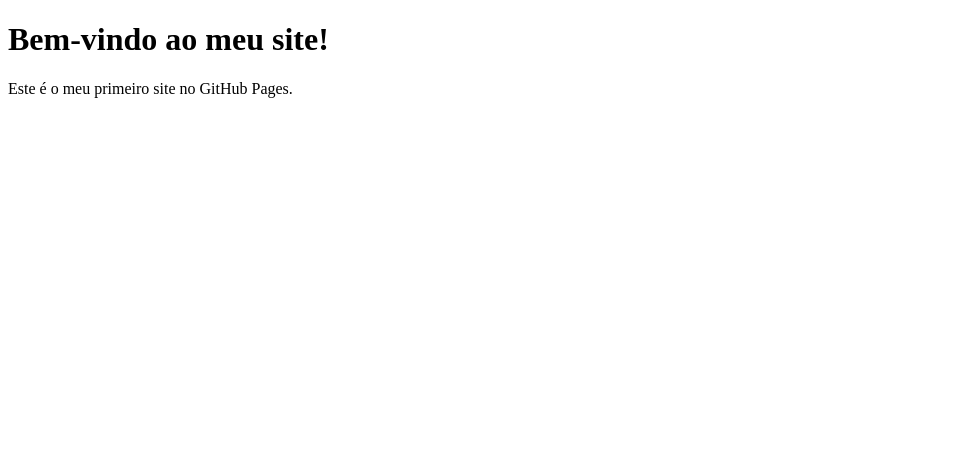
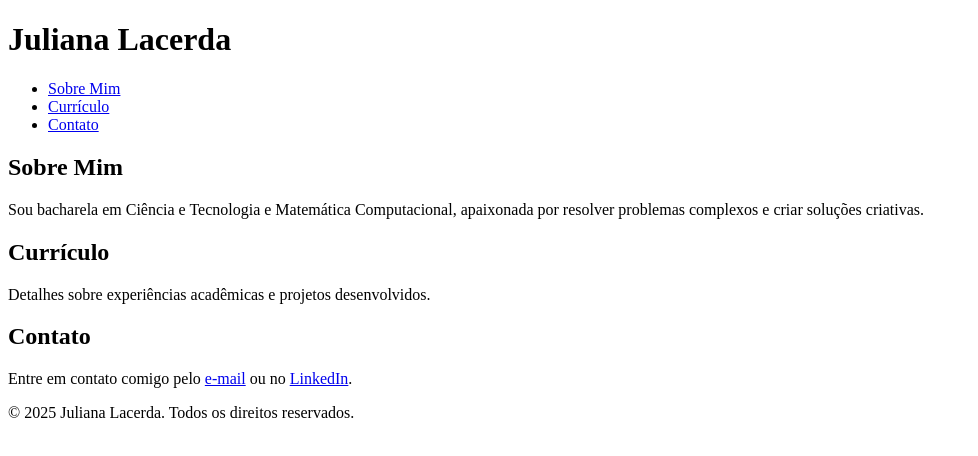
Before and after one commit to JulianaLacerda/julianalacerda.github.io, a plain HTML site: page index.html in a window 1280 px wide. Shown: the whole page, without its empty margins (0-978 px from the left). Drawn offline with Linux system fonts and the light colour scheme.

Commit message:
Novas Informações index.html

```diff
--- a/index.html
+++ b/index.html
@@ -1,10 +1,38 @@
 <!DOCTYPE html>
-<html>
+<html lang="pt-br">
 <head>
-  <title>Meu Site</title>
+    <meta charset="UTF-8">
+    <meta name="viewport" content="width=device-width, initial-scale=1.0">
+    <title>Juliana Lacerda</title>
+    <link rel="stylesheet" href="style.css">
 </head>
 <body>
-  <h1>Bem-vindo ao meu site!</h1>
-  <p>Este é o meu primeiro site no GitHub Pages.</p>
+    <header>
+        <h1>Juliana Lacerda</h1>
+        <nav>
+            <ul>
+                <li><a href="#sobre">Sobre Mim</a></li>
+                <li><a href="#curriculo">Currículo</a></li>
+                <li><a href="#contato">Contato</a></li>
+            </ul>
+        </nav>
+    </header>
+    <main>
+        <section id="sobre">
+            <h2>Sobre Mim</h2>
+            <p>Sou bacharela em Ciência e Tecnologia e Matemática Computacional, apaixonada por resolver problemas complexos e criar soluções criativas.</p>
+        </section>
+        <section id="curriculo">
+            <h2>Currículo</h2>
+            <p>Detalhes sobre experiências acadêmicas e projetos desenvolvidos.</p>
+        </section>
+        <section id="contato">
+            <h2>Contato</h2>
+            <p>Entre em contato comigo pelo <a href="mailto:seuemail@example.com">e-mail</a> ou no <a href="https://linkedin.com/in/seu-perfil">LinkedIn</a>.</p>
+        </section>
+    </main>
+    <footer>
+        <p>&copy; 2025 Juliana Lacerda. Todos os direitos reservados.</p>
+    </footer>
 </body>
 </html>
```
